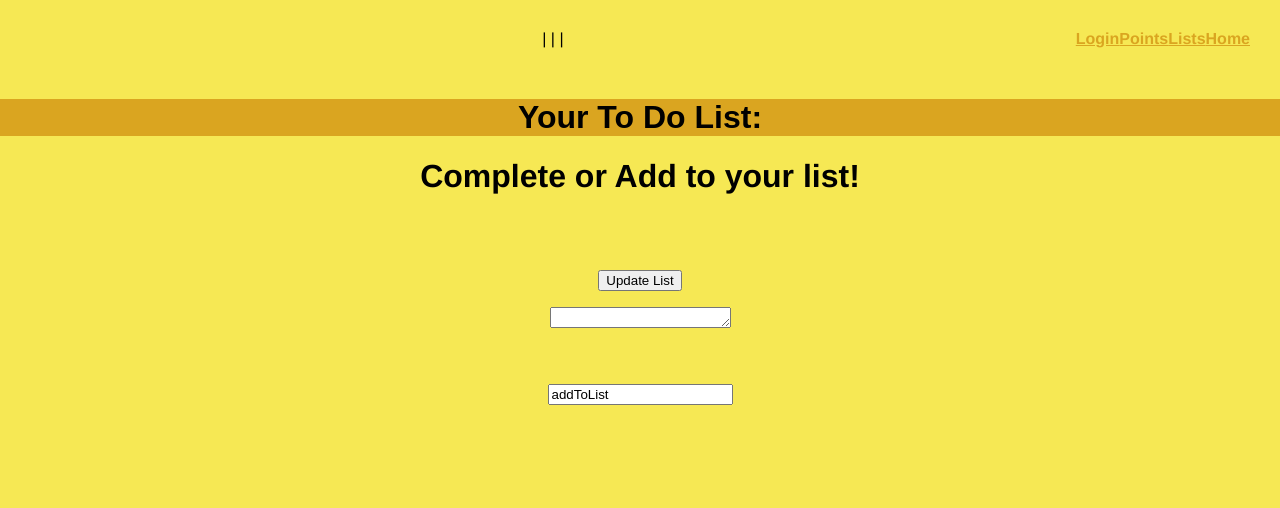
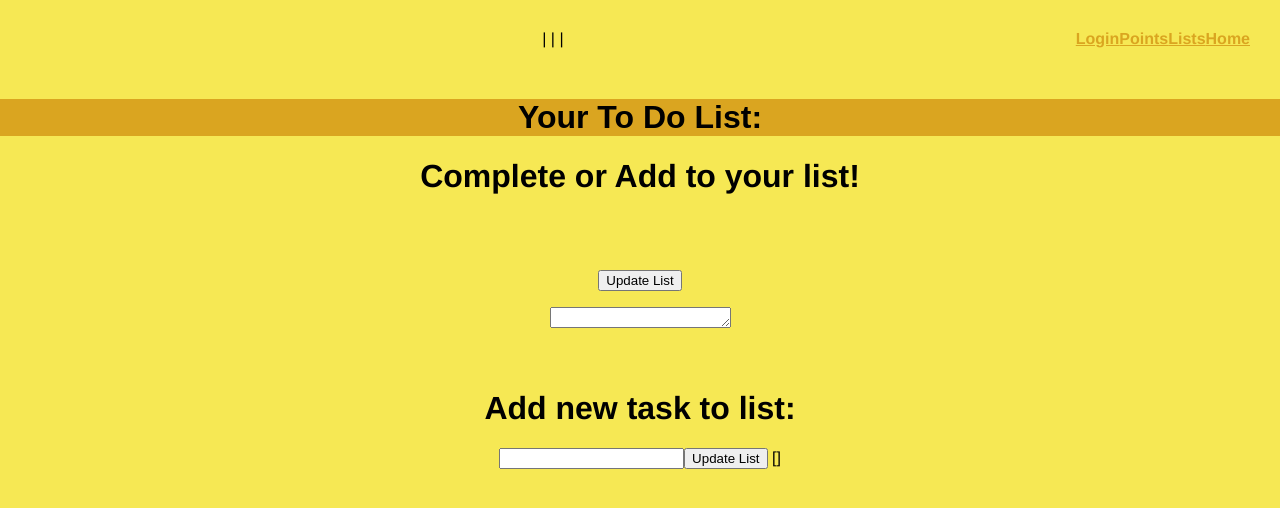
Before and after one commit to devclub-hackathon-2023/hackathon-2023, a Vue app in the folder frontend/: page /ViewToDos in a window 1280 px wide. Shown: the top 508 px of the page. Built offline with nearby package versions, Linux system fonts and the light colour scheme.

Commit message:
tasks fiel

```diff
--- a/frontend/src/views/ViewToDos.vue
+++ b/frontend/src/views/ViewToDos.vue
@@ -1,24 +1,36 @@
 <template>
+
     <div class= "ViewToDos">
       <h1>Your To Do List:</h1>
     </div>
+
     <div class="checklist">
       <h1>Complete or Add to your list!</h1>
       <br>
+
       <form class="checklist" method="post">
+
         <br> <br>
+
         <button type="button" id="addListButton" @click="onAddNew()">
           {{ addtxt }}
         </button>
         <br>
-            <p> </p><textarea id="comment" name="comments" rows="1" cols="20"></textarea>
+        <p> </p>
+
+        <textarea id="comment" name="comments" rows="1" cols="20"></textarea>
       </form>
       <br><br>
       <ul id="list"></ul>
-            <input type= "list" value = "addToList" id = "add">
+
+      <h1>Add new task to list:</h1>
+      <input type= "text" id="add" v-model="newTask.text">
+      <button value="add task" @click="onAddTaskClicked"> {{ addtxt }} </button>
+      {{ tasks }}
 
     </div>
   <div id = "textAdded">
+
   </div>
 
 
@@ -31,6 +43,11 @@ export default
   data()
   {
     return {
+      tasks: [],
+      newTask: {
+        completed: false,
+        text: "",
+      },
       welcomeTxt: "Select/Create a To-Do-List:",
       addtxt : "Update List",
     }
@@ -44,6 +61,11 @@ export default
       console.log(hello)
       console.log("Update list checked");
     },
+    onAddTaskClicked() {
+      console.log("new task:" + this.newTask)
+      this.tasks.push(this.newTask)
+      this.newTask = ""
+    }
   }
 }
 </script>
```
Lines whose indentation alone changed are shown as unchanged.
